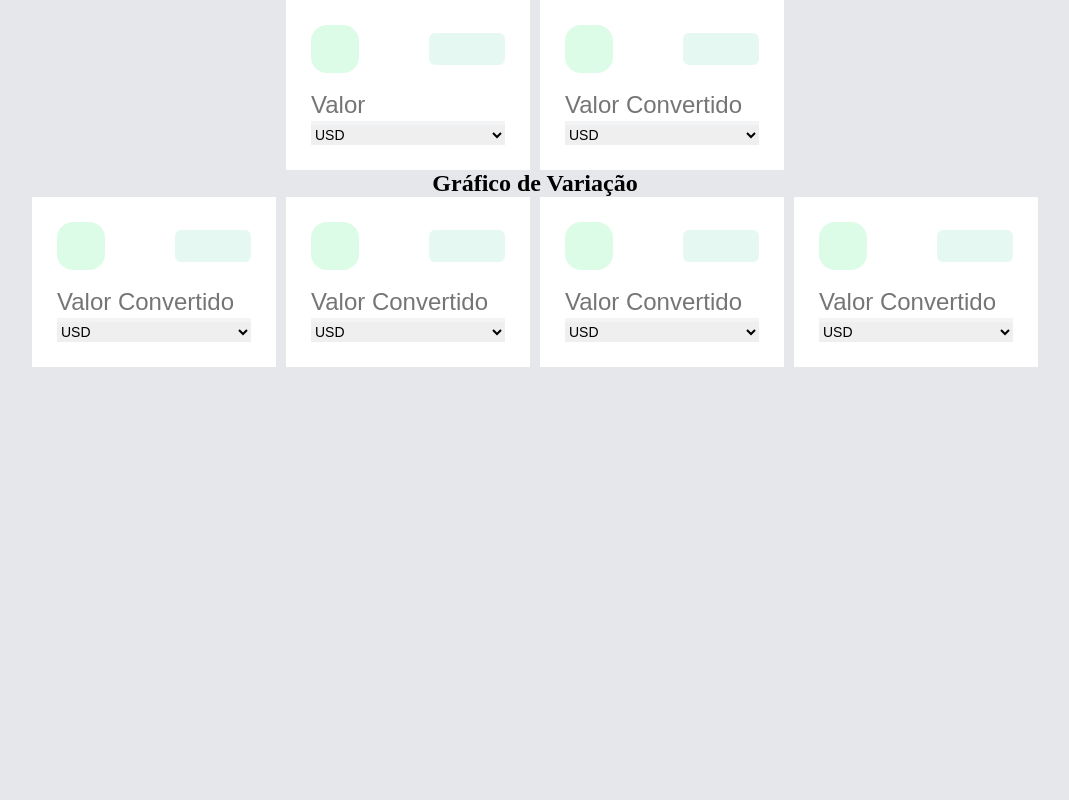
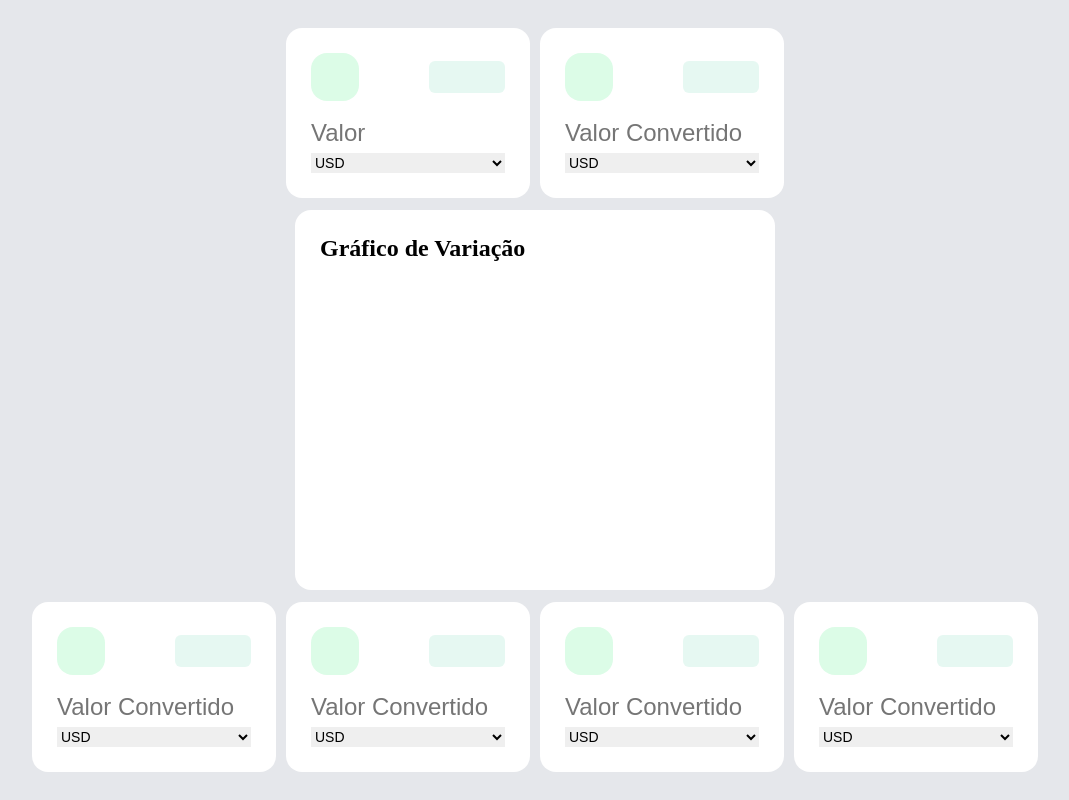
Before and after one commit to CaeHill/CoinConverter, a plain HTML site: page index.html in a window 1280 px wide. Shown: the whole page, without its empty margins (105-1174 px from the left). Drawn offline with Linux system fonts and the light colour scheme.

Commit message:
Add grafico css

```diff
--- a/css/style.css
+++ b/css/style.css
@@ -4,6 +4,13 @@
 }
 
 body {
+    width: 100vw;
+    height: 100vh;
+
+    display: flex;
+    justify-content: center;
+    align-items: center;
+
     background: none;
     border: none;
     padding: 0;
@@ -16,6 +23,8 @@ body {
     display: flex;
     flex-direction: column;
     align-items: center;
+
+    gap: 12px;
 }
 
 .divConverter {
@@ -35,6 +44,8 @@ body {
 
     box-sizing: border-box;
     padding: 25px;
+
+    border-radius: 16px;
 }
 
 .top {
@@ -70,8 +81,6 @@ body {
     display: flex;
     flex-direction: column;
     gap: 4px;
-
-    background: #F3F4F6;
 }
 
 .valores {
@@ -93,3 +102,19 @@ body {
     font-size: 14px;
     color: black;
 }
+
+#grafico {
+    width: 480px;
+    height: 380px;
+
+    background: #ffffff;
+
+    display: flex;
+    flex-direction: column;
+    gap: 16px;
+
+    box-sizing: border-box;
+    padding: 25px;
+
+    border-radius: 16px;
+}
```
